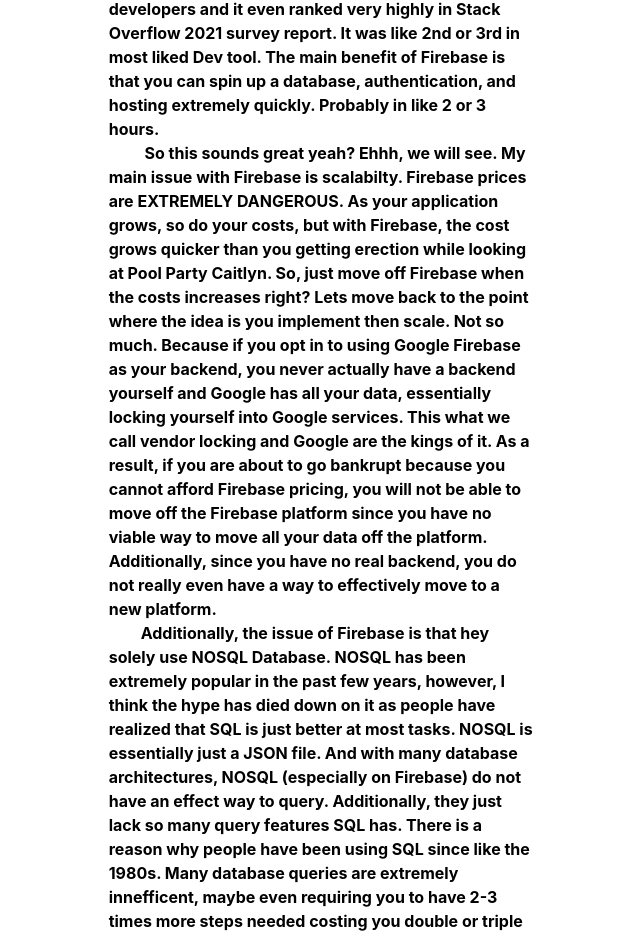
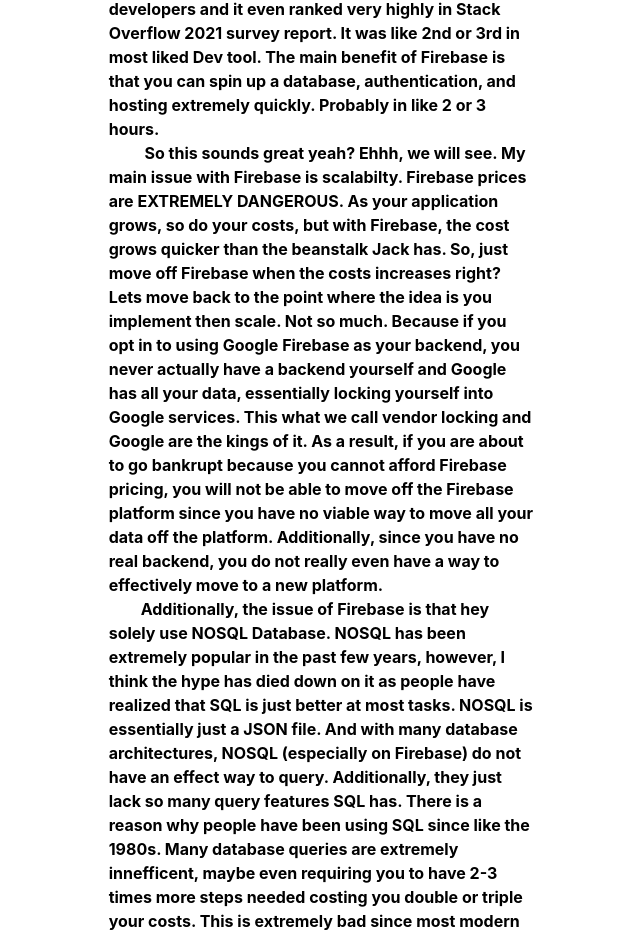
Before and after one commit to azshen23/nuocal-site, a Next.js app: page /devlog/0 in a window 1280 px wide. Shown: the part 2215-3151 px from the top of the page, without its empty margins (318-958 px from the left). Built offline with nearby package versions, Linux system fonts and the light colour scheme.

Commit message:
Update index.tsx

```diff
--- a/pages/devlog/0/index.tsx
+++ b/pages/devlog/0/index.tsx
@@ -111,19 +111,18 @@
             &emsp;&emsp; So this sounds great yeah? Ehhh, we will see. My main
             issue with Firebase is scalabilty. Firebase prices are EXTREMELY
             DANGEROUS. As your application grows, so do your costs, but with
-            Firebase, the cost grows quicker than you getting erection while
-            looking at Pool Party Caitlyn. So, just move off Firebase when the
-            costs increases right? Lets move back to the point where the idea is
-            you implement then scale. Not so much. Because if you opt in to
-            using Google Firebase as your backend, you never actually have a
-            backend yourself and Google has all your data, essentially locking
-            yourself into Google services. This what we call vendor locking and
-            Google are the kings of it. As a result, if you are about to go
-            bankrupt because you cannot afford Firebase pricing, you will not be
-            able to move off the Firebase platform since you have no viable way
-            to move all your data off the platform. Additionally, since you have
-            no real backend, you do not really even have a way to effectively
-            move to a new platform.
+            Firebase, the cost grows quicker than the beanstalk Jack has. So,
+            just move off Firebase when the costs increases right? Lets move
+            back to the point where the idea is you implement then scale. Not so
+            much. Because if you opt in to using Google Firebase as your
+            backend, you never actually have a backend yourself and Google has
+            all your data, essentially locking yourself into Google services.
+            This what we call vendor locking and Google are the kings of it. As
+            a result, if you are about to go bankrupt because you cannot afford
+            Firebase pricing, you will not be able to move off the Firebase
+            platform since you have no viable way to move all your data off the
+            platform. Additionally, since you have no real backend, you do not
+            really even have a way to effectively move to a new platform.
           </p>
           <p>
             &emsp;&emsp;Additionally, the issue of Firebase is that hey solely
@@ -161,8 +160,7 @@
             restricts you from using something like Cloudflare to rate limit
             your users. Being able to use cloudflare significantly helps your
             security. There is definitly a way to use Cloudflare and Firebase
-            hosting, but there are just better alternatives. ALSO BY NOSQL I
-            ALSO MEAN MONGODB TOO, DONT USE THAT SHART
+            hosting, but there are just better alternatives.
           </p>
         </div>
 
```
